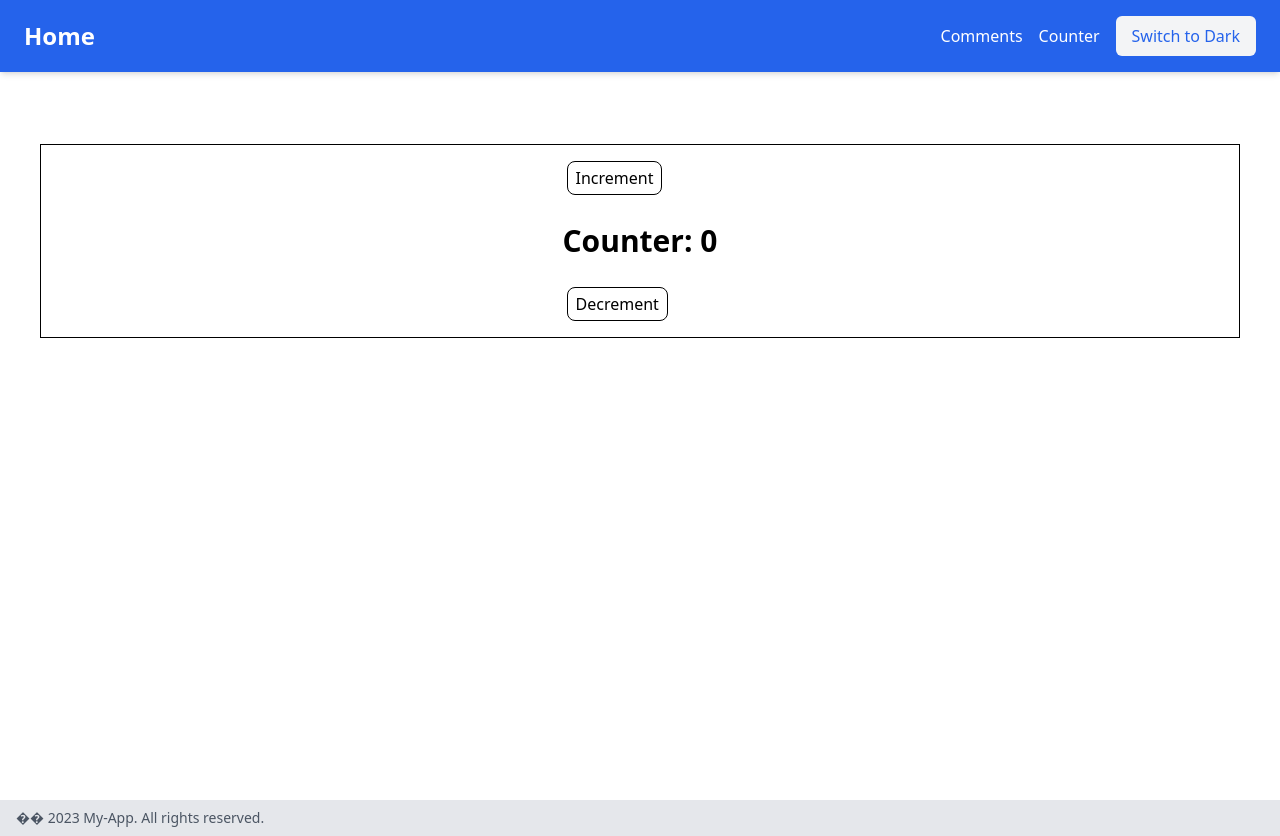
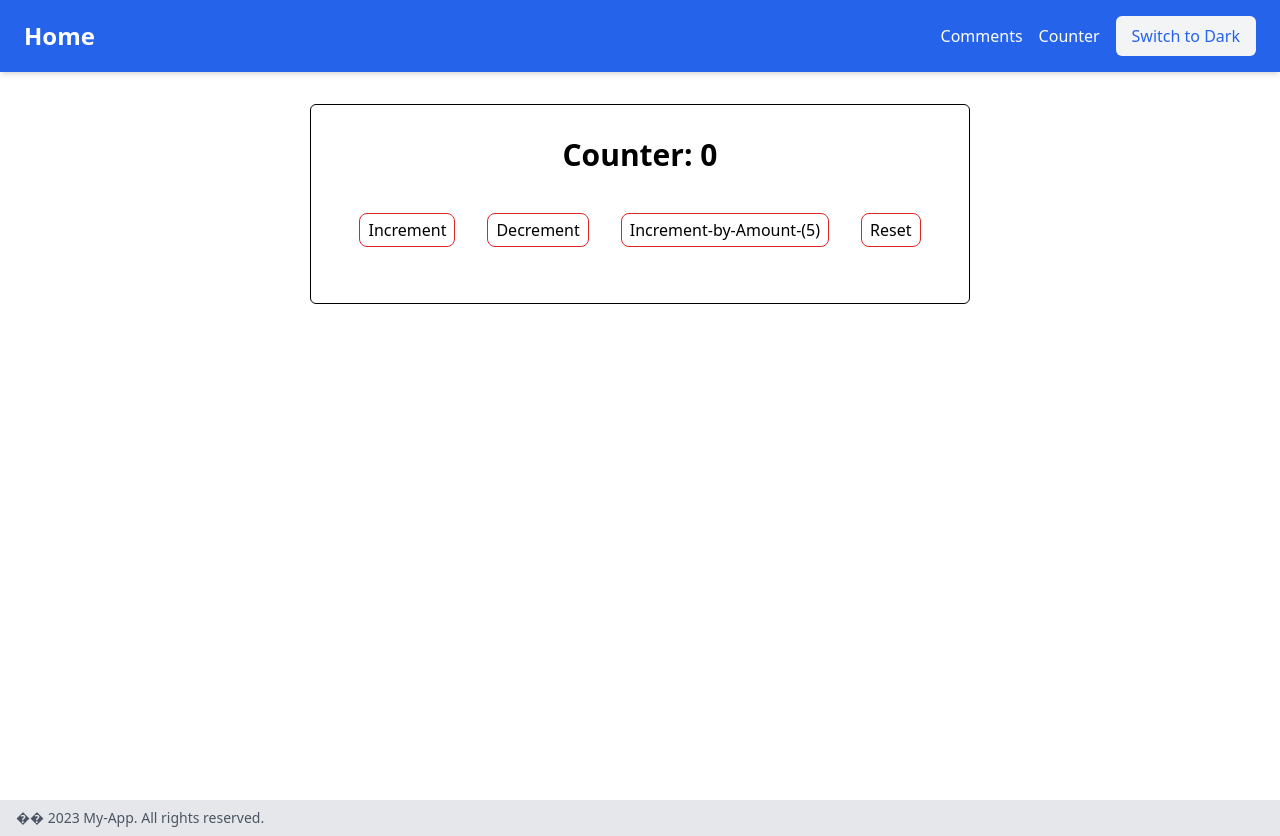
Before and after one commit to Zohaib-57/React_JS_Part-5, a React (Vite) app: page /counter in a window 1280 px wide. Built offline with nearby package versions, Linux system fonts and the light colour scheme.

Commit message:
action.payload add

```diff
--- a/src/pages/Counter.jsx
+++ b/src/pages/Counter.jsx
@@ -6,21 +6,36 @@ const Counter = () => {
 	const count = useSelector((state) => state.count);
 
 	return (
-		<div className="flex items-center justify-center border border-black m-10 ">
-			<div>
+		<div className="flex items-center justify-center">
+			<div className="border border-black p-8 rounded-md h-[200px]">
+				<h1 className="text-3xl font-semibold text-center">Counter: {count}</h1>
+				<div className="mt-6">
 				<button
 					onClick={() => dispatch({ type: "INCREMENT" })}
-					className="border border-black px-2 py-1 m-4 rounded-lg"
+					className="border border-red-600 px-2 py-1 m-4 rounded-lg"
 				>
 					Increment
 				</button>
-				<h1 className="text-3xl font-semibold m-3">Counter: {count}</h1>
 				<button
 					onClick={() => dispatch({ type: "DECREMENT" })}
-					className="border border-black px-2 py-1 m-4 rounded-lg"
+					className="border border-red-600 px-2 py-1 m-4 rounded-lg"
 				>
 					Decrement
 				</button>
+				<button
+					onClick={() => dispatch({ type: "INCREMENT-BY-AMOUNT", payload: 5 })}
+					className="border border-red-600 px-2 py-1 m-4 rounded-lg"
+				>
+					Increment-by-Amount-(5)
+				</button>
+				<button
+					onClick={() => dispatch({ type: "RESET" })}
+					className="border border-red-600 px-2 py-1 m-4 rounded-lg"
+				>
+					Reset
+				</button>
+				</div>
+
 			</div>
 		</div>
 	);
--- a/src/redux/store.js
+++ b/src/redux/store.js
@@ -1,13 +1,20 @@
 import { createStore }from "redux";
 
+const initialState ={
+		count:0
+}
 
 
-const reducer = (state = { count: 0 }, action) => {
+const reducer = (state =initialState, action) => {
 	switch (action.type) {
 		case "INCREMENT":
 			return { count: state.count + 1 };
 		case "DECREMENT":
 			return { count: state.count - 1 };
+			case "INCREMENT-BY-AMOUNT":
+            return { count: state.count + action.payload };
+			case "RESET":
+            return { count: 0 };
 		default:
 			return state;
 	}
```
Also changed, not shown: 1 other file (tests, documents, lock files or other folders).
